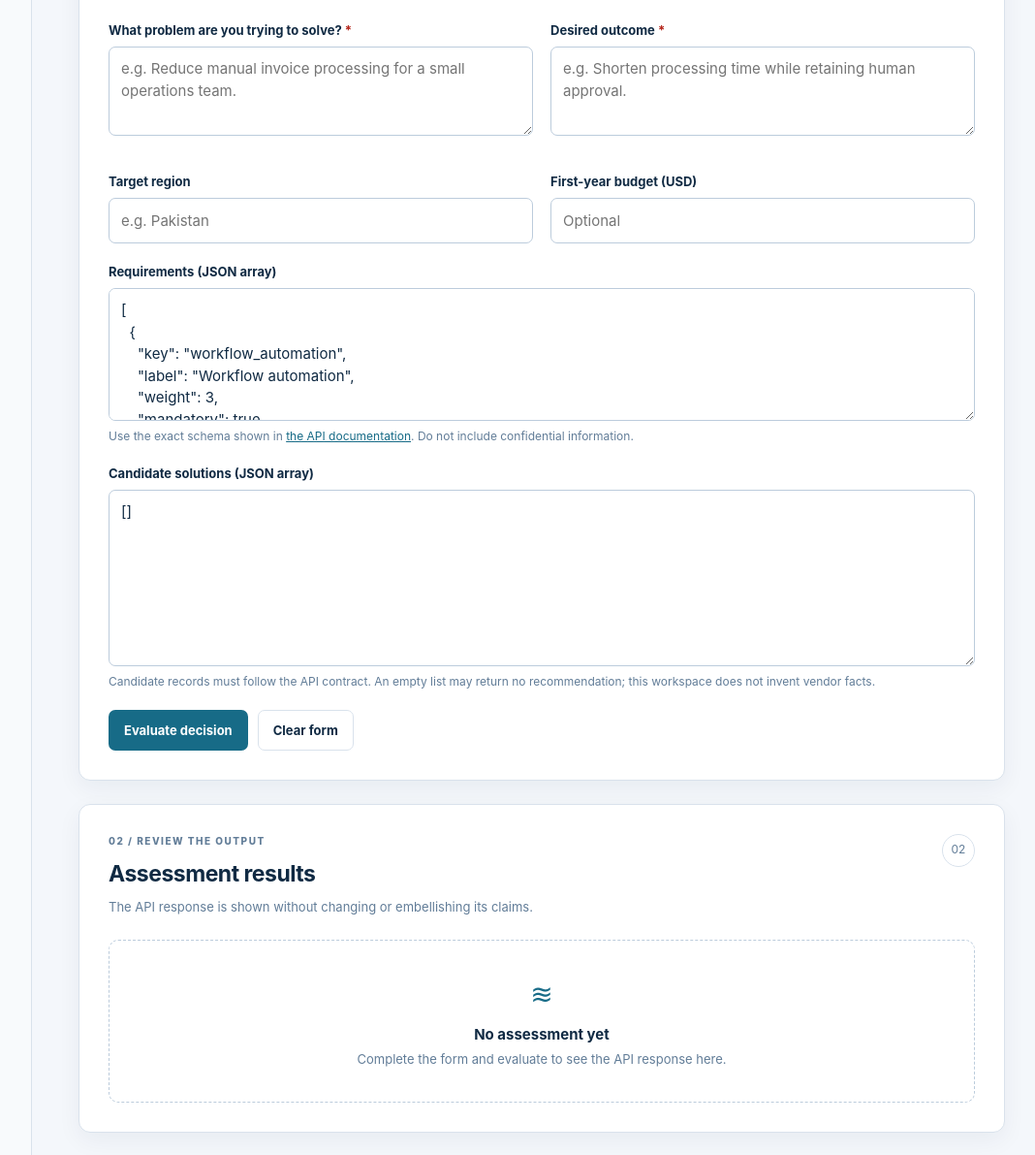
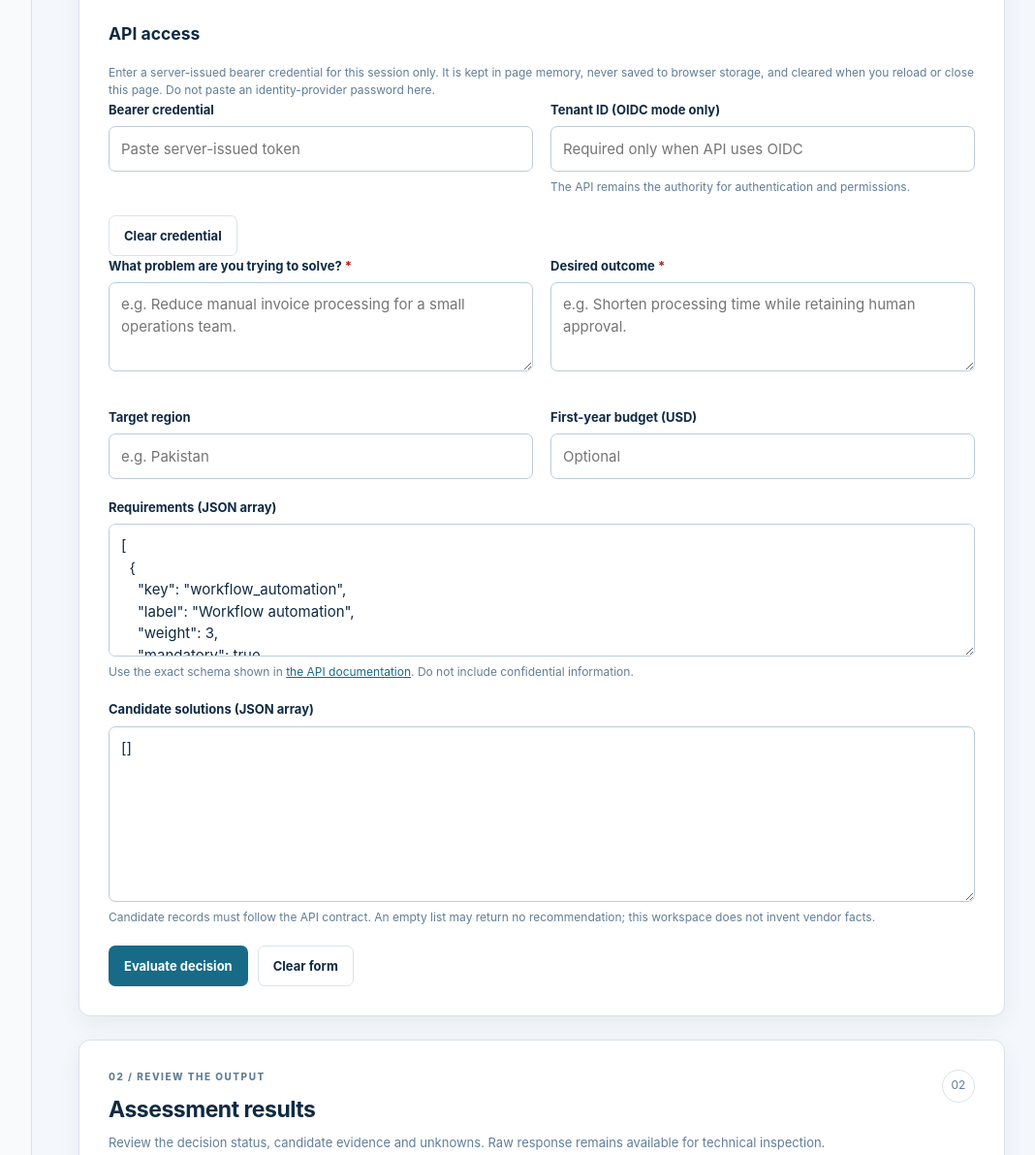
Before and after one commit to MDJTalha/CMX, a plain HTML site: page frontend/index.html in a window 1280 px wide. Shown: the part 647-1838 px from the top of the page at 97% size, without its empty margins (195-1263 px from the left). Drawn offline with Linux system fonts and the light colour scheme.

Commit message:
Add transient bearer credential controls and assessment review structure

```diff
--- a/frontend/index.html
+++ b/frontend/index.html
@@ -36,6 +36,15 @@
       </section>
       <section id="assessment" class="panel">
         <div class="panel-heading"><div><p class="eyebrow">01 / DEFINE THE DECISION</p><h2>New assessment</h2><p class="muted">Describe the outcome you want. Add candidate records in the JSON field using the API contract.</p></div><span class="step-number">01</span></div>
+        <section class="auth-panel" aria-labelledby="auth-heading">
+          <h3 id="auth-heading">API access</h3>
+          <p class="help">Enter a server-issued bearer credential for this session only. It is kept in page memory, never saved to browser storage, and cleared when you reload or close this page. Do not paste an identity-provider password here.</p>
+          <div class="field-grid">
+            <div class="field"><label for="api-token">Bearer credential</label><input id="api-token" type="password" autocomplete="off" spellcheck="false" placeholder="Paste server-issued token" aria-describedby="token-help"></div>
+            <div class="field"><label for="tenant-id">Tenant ID (OIDC mode only)</label><input id="tenant-id" autocomplete="off" spellcheck="false" placeholder="Required only when API uses OIDC"><span id="token-help" class="help">The API remains the authority for authentication and permissions.</span></div>
+          </div>
+          <button id="clear-credential" class="button button-secondary" type="button">Clear credential</button>
+        </section>
         <form id="assessment-form">
           <div class="field-grid">
             <div class="field"><label for="problem">What problem are you trying to solve? <span aria-hidden="true">*</span></label><textarea id="problem" name="problem" rows="3" required maxlength="4000" placeholder="e.g. Reduce manual invoice processing for a small operations team."></textarea></div>
@@ -56,9 +65,9 @@
         </form>
       </section>
       <section id="results" class="panel results-panel" aria-labelledby="results-heading">
-        <div class="panel-heading"><div><p class="eyebrow">02 / REVIEW THE OUTPUT</p><h2 id="results-heading">Assessment results</h2><p class="muted">The API response is shown without changing or embellishing its claims.</p></div><span class="step-number">02</span></div>
+        <div class="panel-heading"><div><p class="eyebrow">02 / REVIEW THE OUTPUT</p><h2 id="results-heading">Assessment results</h2><p class="muted">Review the decision status, candidate evidence and unknowns. Raw response remains available for technical inspection.</p></div><span class="step-number">02</span></div>
         <div id="result-summary" class="empty-state"><div class="empty-icon" aria-hidden="true">≋</div><strong>No assessment yet</strong><p>Complete the form and evaluate to see the API response here.</p></div>
-        <pre id="result-json" class="result-json" hidden tabindex="0" aria-label="Raw assessment response"></pre>
+        <div id="result-review" class="result-review" hidden aria-live="polite"></div><details class="raw-details"><summary>Technical response (JSON)</summary><pre id="result-json" class="result-json" hidden tabindex="0" aria-label="Raw assessment response"></pre></details>
       </section>
       <footer><span>CMX · Customer &amp; Market Experience</span><span>Verify before asserting. Authorize before acting.</span></footer>
     </main>
```
